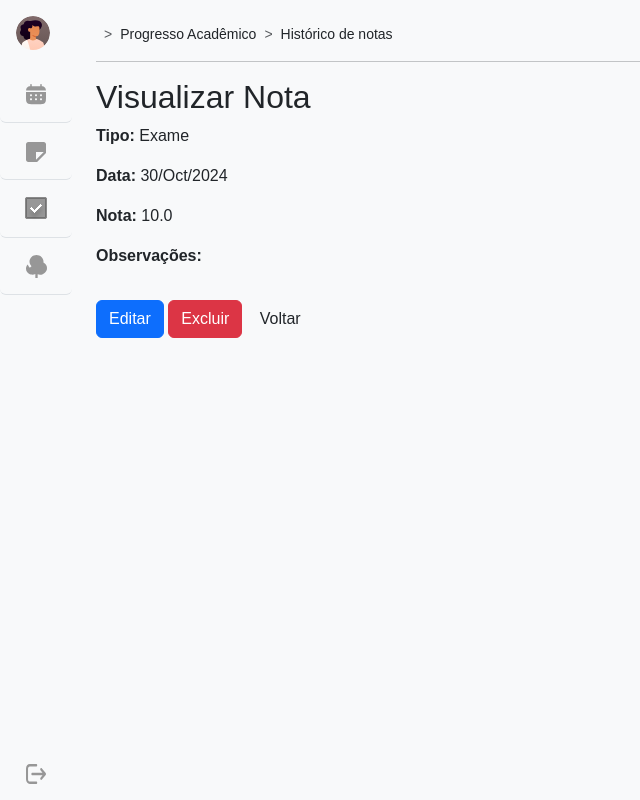
After one commit to caroltorchia/Tudolist_app, a Django app: page /historico/notas/16 in a window 1280 px wide. The commit adds this page. Shown: the whole page, without its empty margins (0-640 px from the left). Run offline with Django 5.2, Linux system fonts and the light colour scheme; data comes from the database, SQL or seed files in the repository; both versions use the stored data as it was after the commit; some libraries are stand-ins or nearby versions; some web fonts are replaced.

Commit message:
feat: crud de notas

```diff
--- a/app_tudo_list/templates/base_generic.html
+++ b/app_tudo_list/templates/base_generic.html
@@ -122,7 +122,7 @@
           </ul>
         <!--  Dropdowns -->
           <!-- <div class="dropdown border-top "> dropdown-toggle id="dropdownUser3" data-bs-toggle="dropdown" aria-expanded="false" -->
-            <a href="#" class="d-flex align-items-center justify-content-center p-3 link-dark text-decoration-none" >
+            <a href="{% url "register:logout" %}" class="d-flex align-items-center justify-content-center p-3 link-dark text-decoration-none" >
               <svg width="20" height="20" viewBox="0 0 20 20" fill="none" xmlns="http://www.w3.org/2000/svg">
                 <path d="M20 9.99978C20 9.65603 19.898 9.34343 19.6939 9.12479L15.9185 4.46854C15.5103 3.96849 14.8725 3.96849 14.4643 4.46854C14.0561 4.96858 14.0561 5.74983 14.4643 6.24988L16.5051 8.74991L6.37761 8.74969C5.81639 8.74969 5.3573 9.31207 5.3573 9.99957C5.3573 10.6871 5.81639 11.2494 6.37761 11.2494H16.5307L14.4898 13.7495C14.0816 14.2495 14.0816 15.0308 14.4898 15.5308C14.6939 15.7808 14.9489 15.9057 15.2041 15.9057C15.4593 15.9057 15.7142 15.7808 15.9184 15.5308L19.6938 10.9059C19.8981 10.6559 20 10.3435 20 9.99978Z" fill="#979797"/>
                 <path d="M3.77546 2.49997H10.204C10.7652 2.49997 11.2243 1.93758 11.2243 1.25009C11.2243 0.5626 10.7652 0.00021798 10.204 0.00021798L3.77546 0C1.70918 0 0 2.09389 0 4.62512V15.3437C0 17.9063 1.70918 20 3.77546 20H10.204C10.7652 20 11.2243 19.4376 11.2243 18.7501C11.2243 18.0626 10.7652 17.5002 10.204 17.5002L3.77546 17.5C2.80603 17.5 2.04086 16.5313 2.04086 15.3752V4.62529C2.04086 3.46888 2.83163 2.49997 3.77546 2.49997Z" fill="#979797"/>
--- a/historico/models.py
+++ b/historico/models.py
@@ -1,13 +1,14 @@
 
 from django.db import models
 from django.conf import settings
+from django.utils.timezone import now
 
 class Disciplina(models.Model):
     nome = models.CharField(max_length=100)
     usuario = models.ForeignKey(settings.AUTH_USER_MODEL, on_delete=models.CASCADE)
 
     def __str__(self):
-        return self.nome
+        return  f"{self.nome}"
 
 class Nota(models.Model):
     TIPO_CHOICES = [
@@ -17,6 +18,11 @@ class Nota(models.Model):
     disciplina = models.ForeignKey(Disciplina, on_delete=models.CASCADE)
     tipo = models.CharField(max_length=10, choices=TIPO_CHOICES)
     nota = models.FloatField()
+    created_at = models.DateTimeField(default=now, editable=False)
+    updated_at = models.DateTimeField(auto_now=True)
+    observacoes = models.TextField()
+
+    REQUIRED_FIELDS = ["disciplina", "tipo", "nota"]
 
     def __str__(self):
         return f"{self.tipo} - {self.nota}"
--- a/historico/templates/index.html
+++ b/historico/templates/index.html
@@ -24,7 +24,7 @@
             <ul>
               {% for nota in dados.notas %}
                 <li>
-                  <a>{{ nota.tipo }}: {{ nota.nota }}</a>
+                  <a href="{% url "historico:visualizar_nota" nota.id %}">{{ nota.tipo }}: {{ nota.nota }}</a>
                 </li>
               {% endfor %}
             </ul>
--- /dev/null
+++ b/historico/templates/notas/visualizar.html
@@ -0,0 +1,28 @@
+<!-- visualizar_nota.html -->
+{% extends "base_generic.html" %}
+{% load static %}
+{% load django_bootstrap5 %}
+{% block title %}
+  Visualizar Nota
+{% endblock title %}
+{% block content %}
+  <h2>Visualizar Nota</h2>
+  <p>
+    <strong>Tipo:</strong> {{ nota.tipo }}
+  </p>
+  <p>
+    <strong>Data:</strong> {{ nota.created_at|date:"d/M/Y" }}
+  </p>
+  <p>
+    <strong>Nota:</strong> {{ nota.nota }}
+  </p>
+  <p>
+    <strong>Observações:</strong>
+  </p>
+  <pre>{{ nota.observacoes|safe }}</pre>
+  {% url "historico:excluir_nota" nota.id as excluir_nota_url %}
+  {% url "historico:editar_nota" nota.id as editar_nota_url %}
+  {% bootstrap_button button_type="link" href=editar_nota_url content="Editar" button_class="btn btn-primary" %}
+  {% bootstrap_button button_type="link" href=excluir_nota_url content="Excluir" button_class="btn btn-danger" %}
+  <a href="{% url 'historico:index' %}" class="btn btn-secundary">Voltar</a>
+{% endblock content %}
--- a/historico/urls.py
+++ b/historico/urls.py
@@ -4,7 +4,8 @@ from . import views
 
 urlpatterns = [
     path("", views.index, name="index"),
-    path("notas/<int:id>/edit", views.adicionar_nota, name="editar_nota"),
     path('notas/add', views.adicionar_nota, name='adicionar_nota'),
-    path('revisar_nota/<str:disciplina>/', views.revisar_nota, name='revisar_nota'),
+    path("notas/<int:nota_id>/edit", views.editar_nota, name="editar_nota"),
+    path('notas/<int:nota_id>', views.visualizar_nota, name='visualizar_nota'),
+    path('notas/<int:nota_id>/delete', views.excluir_nota, name='excluir_nota'),
 ]
--- a/historico/views.py
+++ b/historico/views.py
@@ -1,8 +1,10 @@
 # views.py
-from django.shortcuts import render, redirect
+from django.contrib import messages
+from django.shortcuts import get_object_or_404, redirect, render
+
+from .forms import NotaForm
 from .models import Disciplina, Nota
-from .forms import NotaForm
-from django.contrib import messages
+
 
 def index(request):
     disciplinas = Disciplina.objects.filter(usuario=request.user)
@@ -11,29 +13,55 @@ def index(request):
         notas = Nota.objects.filter(disciplina=disciplina)
         media = sum(nota.nota for nota in notas) / len(notas) if notas else 0
         progresso[disciplina.nome] = {
-            'notas': notas,
-            'media': media,
-            'alerta': media < 7.0
+            "notas": notas,
+            "media": media,
+            "alerta": media < 7.0,
         }
-    return render(request, 'index.html', {'progresso': progresso})
+    return render(request, "index.html", {"progresso": progresso})
 
-def adicionar_nota(request, id=None):
-    if id:
-        nota = Nota.objects.get(id=id)
-        form = NotaForm(instance=nota)
-    else:
-        form = NotaForm()
+def visualizar_nota(request, nota_id=None):
+    nota = get_object_or_404(Nota, id=nota_id)
+    return render(request, "notas/visualizar.html", {"nota": nota})
 
-    if request.method == 'POST':
+
+def adicionar_nota(request):
+    form = NotaForm()
+    nota = Nota()
+
+    if request.method == "POST":
         form = NotaForm(request.POST, instance=nota)
         if form.is_valid():
             nota = form.save(commit=False)
             nota.usuario = request.user
             nota.save()
-            return redirect('historico:index')
+            return redirect("historico:index")
 
-    return render(request, 'adicionar.html', {'form': form})
+    return render(request, "notas/adicionar.html", {"form": form})
+
+def editar_nota(request, nota_id=None):
+    nota = get_object_or_404(Nota, id=nota_id)
+    form = NotaForm(instance=nota)
+
+    if request.method == "POST":
+        form = NotaForm(request.POST, instance=nota)
+        if form.is_valid():
+            nota = form.save(commit=False)
+            nota.usuario = request.user
+            nota.save()
+            return redirect("historico:visualizar_nota", nota_id=nota.id)
+
+    return render(request, "notas/editar.html", {"form": form, "nota": nota})
 
 def revisar_nota(request, disciplina):
-    messages.success(request, f'Review de nota da disciplina {disciplina} foi solicitado.')
-    return redirect('historico:index')
+    messages.success(
+        request, f"Review de nota da disciplina {disciplina} foi solicitado."
+    )
+    return redirect("historico:index")
+
+def excluir_nota(request, nota_id=None):
+    nota = get_object_or_404(Nota, id=nota_id)
+    print("aaaaaaaaaaaaaaaaaaaaaaaaaaaa")
+    print(nota)
+    if nota.delete():
+        messages.success(request, "Nota excluida com sucesso!")
+    return redirect("historico:index")
```
Also changed, not shown: app_tudo_list/views.py (+8 -4 lines), historico/forms.py (+6 -4 lines), historico/templates/adicionar.html (deleted, +0 -38 lines), historico/templates/editar_nota.html (deleted, +0 -11 lines), historico/templates/notas/adicionar.html (added, +17 -0 lines), historico/templates/notas/editar.html (added, +19 -0 lines), register/views.py (+3 -4 lines), db.sqlite3, historico/migrations/0002_nota_created_at_nota_observacoes_nota_updated_at.py (added).
